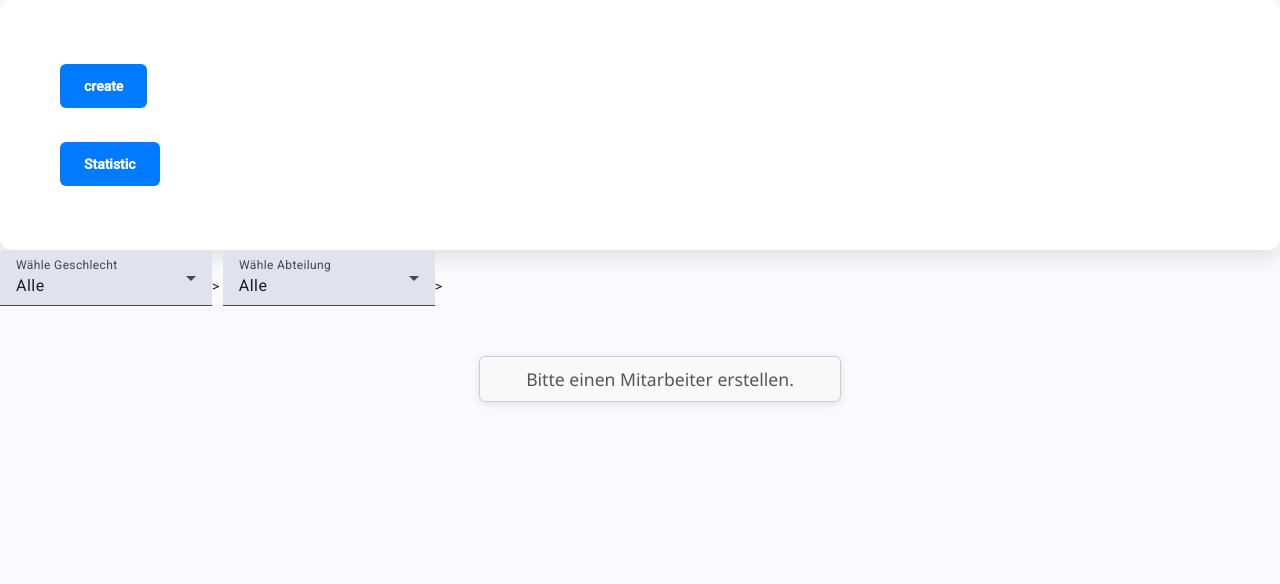
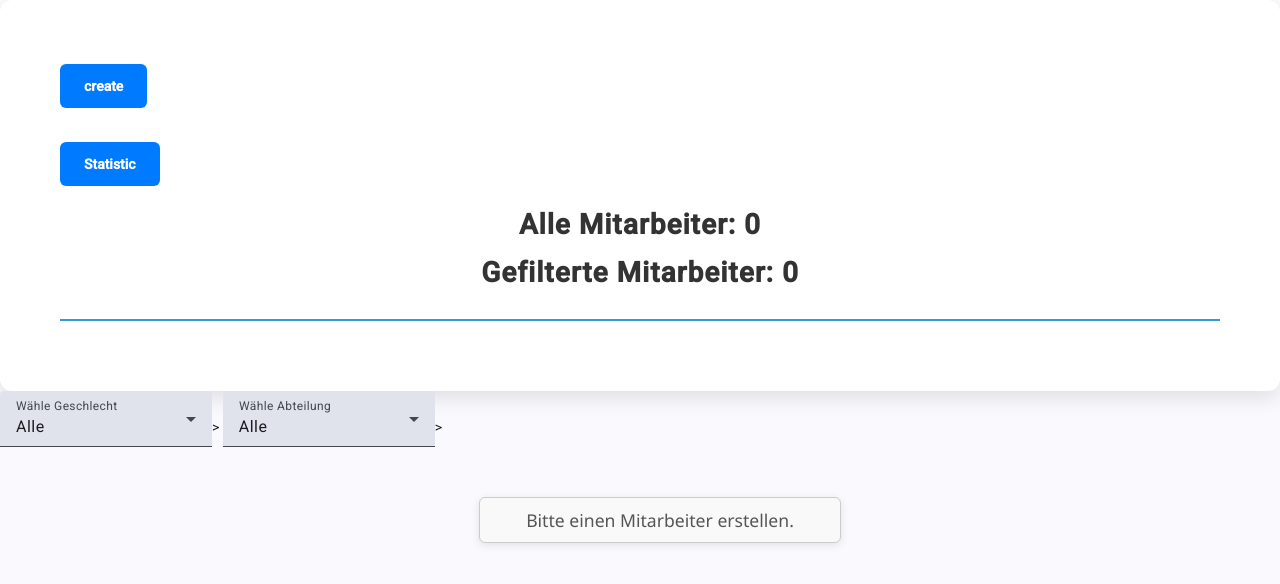
Before and after one commit to Luuk07/Mitarbeiter-Dashboard, an Angular app: page / in a window 1280 px wide. Shown: the top 584 px of the page. Built offline with nearby package versions, Linux system fonts and the light colour scheme.

Commit message:
WIP: Header hat Mitarbeiter

```diff
--- a/package.json
+++ b/package.json
@@ -34,6 +34,7 @@
     "@angular/router": "^20.3.0",
     "@angular/ssr": "^20.3.2",
     "express": "^5.1.0",
+    "mitarbeiter-dashboard": "file:",
     "rxjs": "~7.8.0",
     "tslib": "^2.3.0",
     "zone.js": "~0.15.0"
--- a/src/app/header-comp/header-comp.css
+++ b/src/app/header-comp/header-comp.css
@@ -44,3 +44,19 @@ body {
   background-color: #0056b3;
   transform: scale(1.05);
 }
+
+
+.title {
+  font-size: 2.5rem;
+  font-weight: 600;
+  color: #2c3e50;
+  margin-bottom: 1rem;
+  text-align: center;
+  border-bottom: 2px solid #3498db;
+  padding-bottom: 0.5rem;
+  letter-spacing: 1px;
+}
+
+.blink {
+  animation: blink-animation 0.6s ease;
+}
--- a/src/app/header-comp/header-comp.html
+++ b/src/app/header-comp/header-comp.html
@@ -16,4 +16,11 @@
     </p>
   }
 
+  <h1 class ="title" >
+    Alle Mitarbeiter: {{data.allEmployees.length}}
+    <p>
+      Gefilterte Mitarbeiter: {{filter.filteredEmployees.length}}
+    </p>
+
+  </h1>
 </div>
--- a/src/app/header-comp/header-comp.ts
+++ b/src/app/header-comp/header-comp.ts
@@ -2,6 +2,8 @@ import { Component } from '@angular/core';
 import { RouterLink } from '@angular/router';
 import { inject } from '@angular/core';
 import { Router } from '@angular/router';
+import { ShareDataService } from '../create-comp/share-data-service';
+import { ShareFilterService } from '../home/filter-comp/share-filter-service';
 
 // Header with routing links
 @Component({
@@ -11,8 +13,10 @@ import { Router } from '@angular/router';
   styleUrl: './header-comp.css'
 })
 export class HeaderComp {
+  readonly data = inject(ShareDataService)
+  readonly filter = inject(ShareFilterService)
+  readonly router = inject(Router);
 
-  readonly router = inject(Router);
 
   isOnCreate(): boolean
   {
--- a/src/app/home/filter-comp/share-filter-service.ts
+++ b/src/app/home/filter-comp/share-filter-service.ts
@@ -1,11 +1,14 @@
-import { Injectable } from '@angular/core';
+import { Injectable, inject } from '@angular/core';
+import { ShareDataService } from '../../create-comp/share-data-service';
 
 @Injectable({
   providedIn: 'root'
 })
 export class ShareFilterService {
+  readonly service = inject(ShareDataService)
   filterValueGender: string = 'alle';
   filterValueDepartment: string = 'alle';
+
 
   setFilterGendner(value: string ) {
     this.filterValueGender = value;
@@ -15,4 +18,11 @@ export class ShareFilterService {
     this.filterValueDepartment = value;
   }
 
+  // Getter to retrieve filtered employees based on current filter values
+  // Getter is to update automatically when filter values change
+  get filteredEmployees() {
+    return this.service.allEmployees.filter(emp =>
+      (this.filterValueGender === 'alle' || emp.gender === this.filterValueGender) &&
+      (this.filterValueDepartment === 'alle' || emp.department === this.filterValueDepartment));
+  }
 }
```
Also changed, not shown: 1 other file (tests, documents, lock files or other folders).
